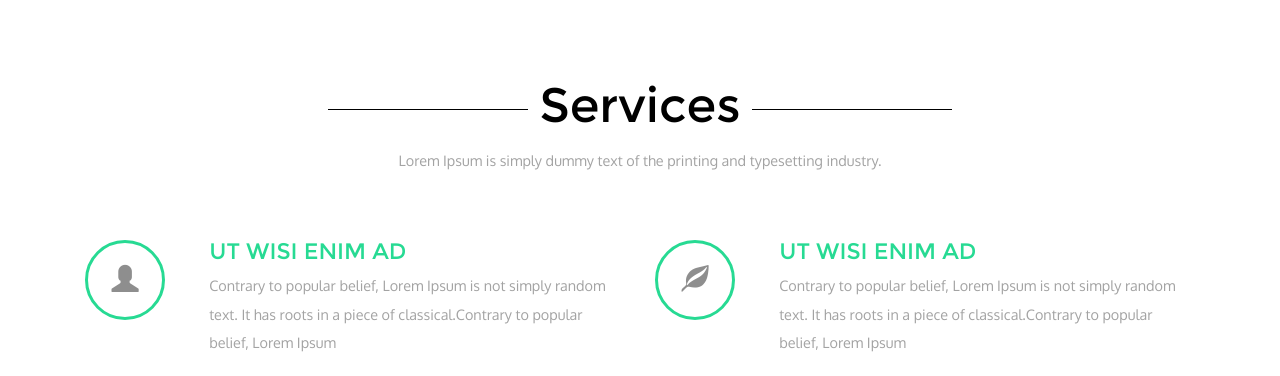
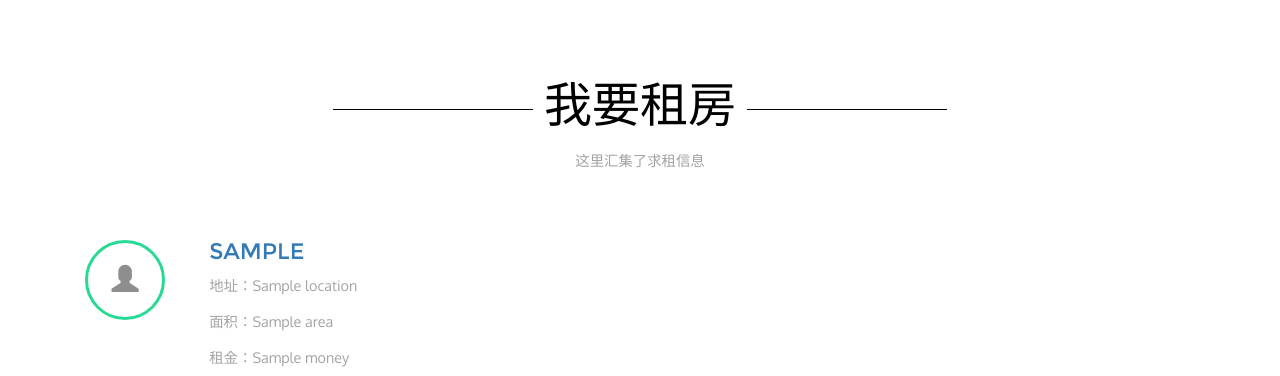
Before and after one commit to LeoLuo22/WorkStation, a Django app: template Web/SoftwareDesign/HouseRent/templates/index.html in a window 1280 px wide. Shown: the part 1309-1685 px from the top of the page. Run offline with Django 3.2, Linux system fonts and the light colour scheme; tables that the repository leaves empty hold one stand-in row (values such as "Sample post"); the template is opened without the code that fills it: values that come from a table or form of the project are taken from there, most other values are stand-ins (such as "Sample title", 1, 10 or a date in 2020).

Commit message:
Software Design: wanted and release fix

```diff
--- a/Web/SoftwareDesign/HouseRent/models.py
+++ b/Web/SoftwareDesign/HouseRent/models.py
@@ -20,6 +20,7 @@ class House(models.Model):
     time = models.DateTimeField()
     username = models.CharField(max_length=50)
     isChecked = models.BooleanField(default=False)
+    isWanted = models.BooleanField(default=False)
 
     def __str__(self):
         return self.username
--- a/Web/SoftwareDesign/HouseRent/templates/index.html
+++ b/Web/SoftwareDesign/HouseRent/templates/index.html
@@ -195,9 +195,7 @@ Smartphone Compatible web template, free webdesigns for Nokia, Samsung, LG, Sony
 			<div class="bottom-header">
 				<div class="header-bottom">
 					<div class=" bottom-head">
-					{% if loginStatus != "Login" %}
 						<a href="{{ loginStatus }}/release.html">
-					{% endif %}
 							<div class="buy-media">
 								<i class="buy"> </i>
 								<h6>发布</h6>
@@ -267,17 +265,17 @@ Smartphone Compatible web template, free webdesigns for Nokia, Samsung, LG, Sony
 <div class="content">
 	<div class="content-grid">
 		<div class="container">
-			<h3>最受欢迎的房屋</h3>
-			{% for house in houses %}
+			<h3>精选好屋</h3>
+			{% for house in rhouses %}
 
 				<div class="col-md-4 box_2">
-			     	 <a href="/HouseRent/houses/{{ house.id }}/" class="mask">
-			     	   	<img class="img-responsive zoom-img" src="/{{ house.picpath }} "alt="">
-			     	   	<span class="four">{{ house.money }}</span>
+			     	 <a href="/HouseRent/houses/{{ rhouse.id }}/" class="mask">
+			     	   	<img class="img-responsive zoom-img" src="/{{ rhouse.picpath }} "alt="">
+			     	   	<span class="four">{{ rhouse.money }}</span>
 			     	 </a>
 			     	   <div class="most-1">
-			     	   	 <h5><a href="/HouseRent/{{ house.id }}/detail">{{house.name}}</a></h5>
-			     	    	<p>{{ house.username }}</p>
+			     	   	 <h5><a href="/HouseRent/houses/{{ rhouse.id }}/detail">{{rhouse.name}}</a></h5>
+			     	    	<p>{{ rhouse.username }}</p>
 			     	   </div>
 			 </div>
 			 {% endfor %}
@@ -288,60 +286,25 @@ Smartphone Compatible web template, free webdesigns for Nokia, Samsung, LG, Sony
 	<div class="services">
 		<div class="container">
 			<div class="service-top">
-				<h3>Services</h3>
-				<p>Lorem Ipsum is simply dummy text of the printing and typesetting industry.</p>
+				<h3>我要租房</h3>
+				<p>这里汇集了求租信息</p>
 			</div>
+			{% for whouse in whouses %}
 			<div class="services-grid">
 		   		<div class="col-md-6 service-top1">
 		   			<div class=" ser-grid">
 		   				<a href="#" class="hi-icon hi-icon-archive glyphicon glyphicon-user"> </a>
 		   			</div>
 		   			<div  class="ser-top">
-		   				<h4>Ut wisi enim ad</h4>
-		   				<p>Contrary to popular belief, Lorem Ipsum is not simply random text.
-		   					It has roots in a piece of classical.Contrary to popular belief, Lorem Ipsum </p>
+		   				<h4><a href="/HouseRent/houses/{{ whouse.id }}/detail">{{ whouse.username }}</a></h4>
+						<p>地址：{{ whouse.location }}</p>
+		   				<p>面积：{{ whouse.area }}</p>
+						<p>租金：{{ whouse.money }}<p>
 		   		    </div>
 					<div class="clearfix"> </div>
 		   	   </div>
-				<div class="col-md-6 service-top1">
-		   			<div class=" ser-grid">
-		   				<a href="#" class="hi-icon hi-icon-archive glyphicon glyphicon-leaf"> </a>
-		   			</div>
-		   			<div  class="ser-top">
-		   				<h4>Ut wisi enim ad</h4>
-		   				<p>Contrary to popular belief, Lorem Ipsum is not simply random text.
-		   					It has roots in a piece of classical.Contrary to popular belief, Lorem Ipsum </p>
-		   		    </div>
-					<div class="clearfix"> </div>
-		   		</div>
-		   	<div class="clearfix"> </div>
-		 </div>
-		 <div class="services-grid">
-			   	<div class="col-md-6 service-top1">
-			   		<div class=" ser-grid">
-			   			<a href="#" class="hi-icon hi-icon-archive glyphicon glyphicon-cog"> </a>
-			   		</div>
-			   		<div  class="ser-top">
-			   			<h4>Ut wisi enim ad</h4>
-			   				<p>Contrary to popular belief, Lorem Ipsum is not simply random text.
-			   					It has roots in a piece of classical.Contrary to popular belief, Lorem Ipsum </p>
-			   		</div>
-					<div class="clearfix"> </div>
-			   	</div>
-				<div class="col-md-6 service-top1">
-			   		<div class=" ser-grid">
-			   			<a href="#" class="hi-icon hi-icon-archive glyphicon glyphicon-file"> </a>
-			   		</div>
-			   		<div  class="ser-top">
-			   			<h4>Ut wisi enim ad</h4>
-			   			<p>Contrary to popular belief, Lorem Ipsum is not simply random text.
-			   					It has roots in a piece of classical .Contrary to popular belief, Lorem Ipsum</p>
-			   		</div>
-					<div class="clearfix"> </div>
-			   	</div>
-		   	  <div class="clearfix"> </div>
-		 	</div>
-		</div>
+			   </div>
+			   {% endfor %}
 	</div>
 <!--//services-->
 <!--features-->
```
Also changed, not shown: Web/SoftwareDesign/HouseRent/templates/release.html (+16 -3 lines), Web/SoftwareDesign/HouseRent/views.py (+38 -34 lines), Web/SoftwareDesign/HouseRent/migrations/0009_house_iswanted.py (added).
